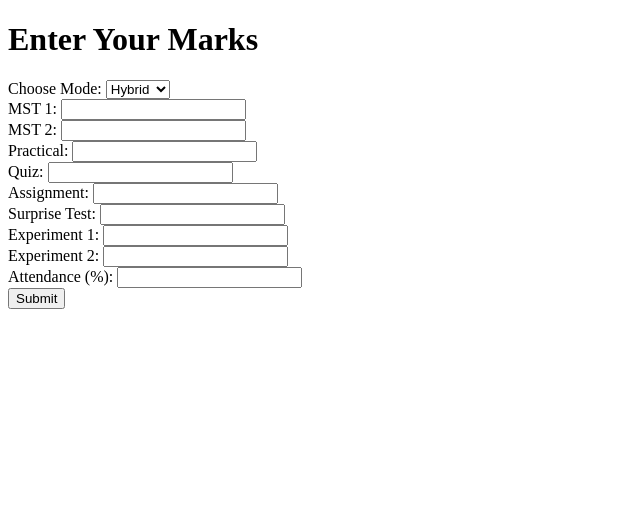
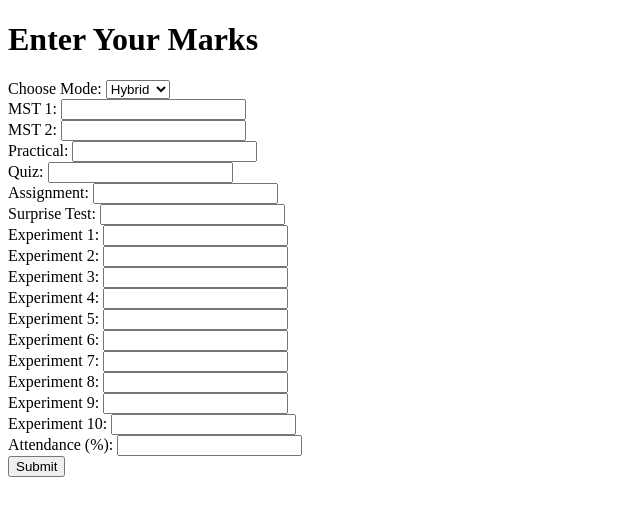
Before and after one commit to Hiiarrow/flaskProject, a Flask app: page / in a window 1280 px wide. Shown: the top 516 px of the page, without its empty margins (0-640 px from the left). Run offline with Flask 3, Linux system fonts and the light colour scheme.

Commit message:
Update index.html

```diff
--- a/templates/index.html
+++ b/templates/index.html
@@ -43,10 +43,25 @@
             <input type="number" step="0.01" name="surprise"><br>
             <!-- Experiment fields -->
             <label for="exp1">Experiment 1:</label>
-            <input type="number" step="0.01" name="exp1"><br>
+            <input type="number" step="1" name="exp1"><br>
             <label for="exp2">Experiment 2:</label>
-            <input type="number" step="0.01" name="exp2"><br>
-            <!-- Continue for all 10 experiments -->
+            <input type="number" step="1" name="exp2"><br>
+            <label for="exp1">Experiment 3:</label>
+            <input type="number" step="1" name="exp3"><br>
+            <label for="exp2">Experiment 4:</label>
+            <input type="number" step="0.01" name="exp4"><br>
+            <label for="exp1">Experiment 5:</label>
+            <input type="number" step="0.01" name="exp5"><br>
+            <label for="exp2">Experiment 6:</label>
+            <input type="number" step="0.01" name="exp6"><br>
+            <label for="exp1">Experiment 7:</label>
+            <input type="number" step="0.01" name="exp7"><br>
+            <label for="exp2">Experiment 8:</label>
+            <input type="number" step="0.01" name="exp8"><br>
+            <label for="exp2">Experiment 9:</label>
+            <input type="number" step="0.01" name="exp9"><br>
+            <label for="exp2">Experiment 10:</label>
+            <input type="number" step="0.01" name="exp10"><br>
         </div>
 
         <!-- Theory Fields -->
```
